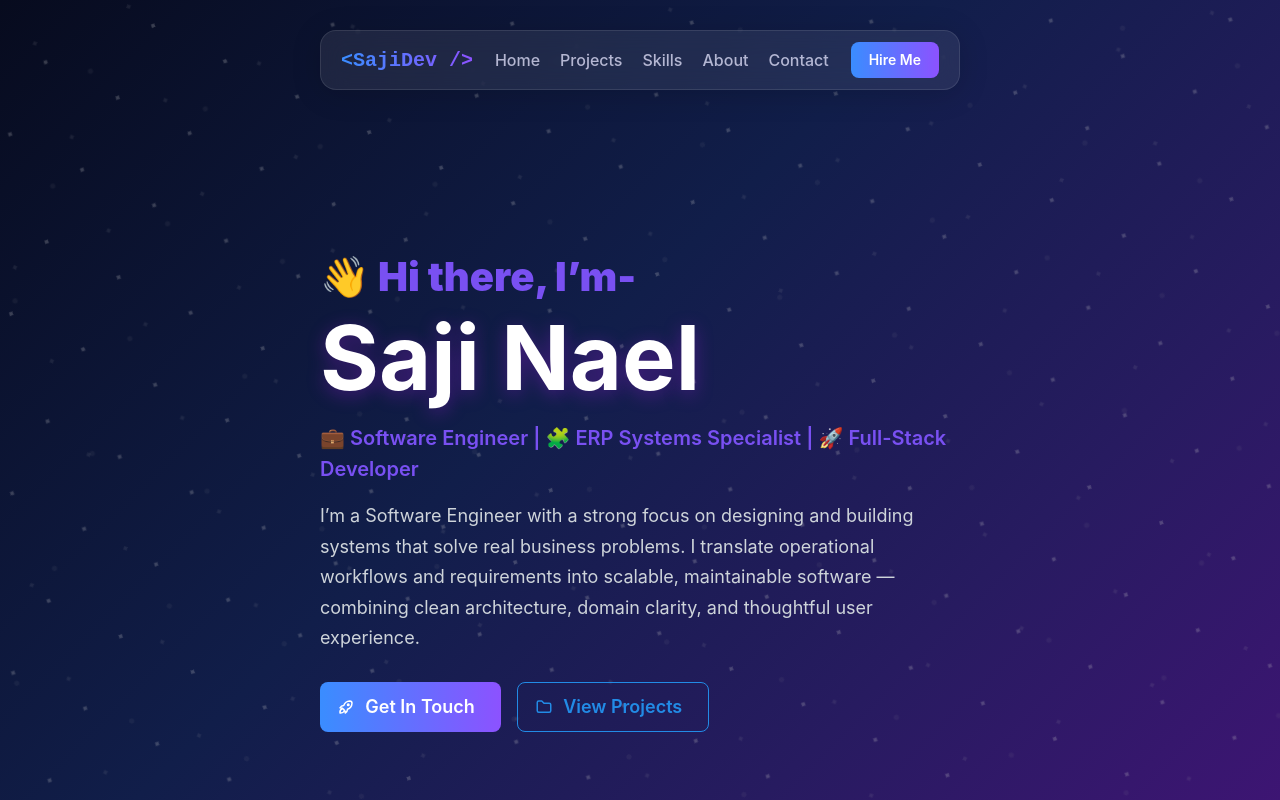
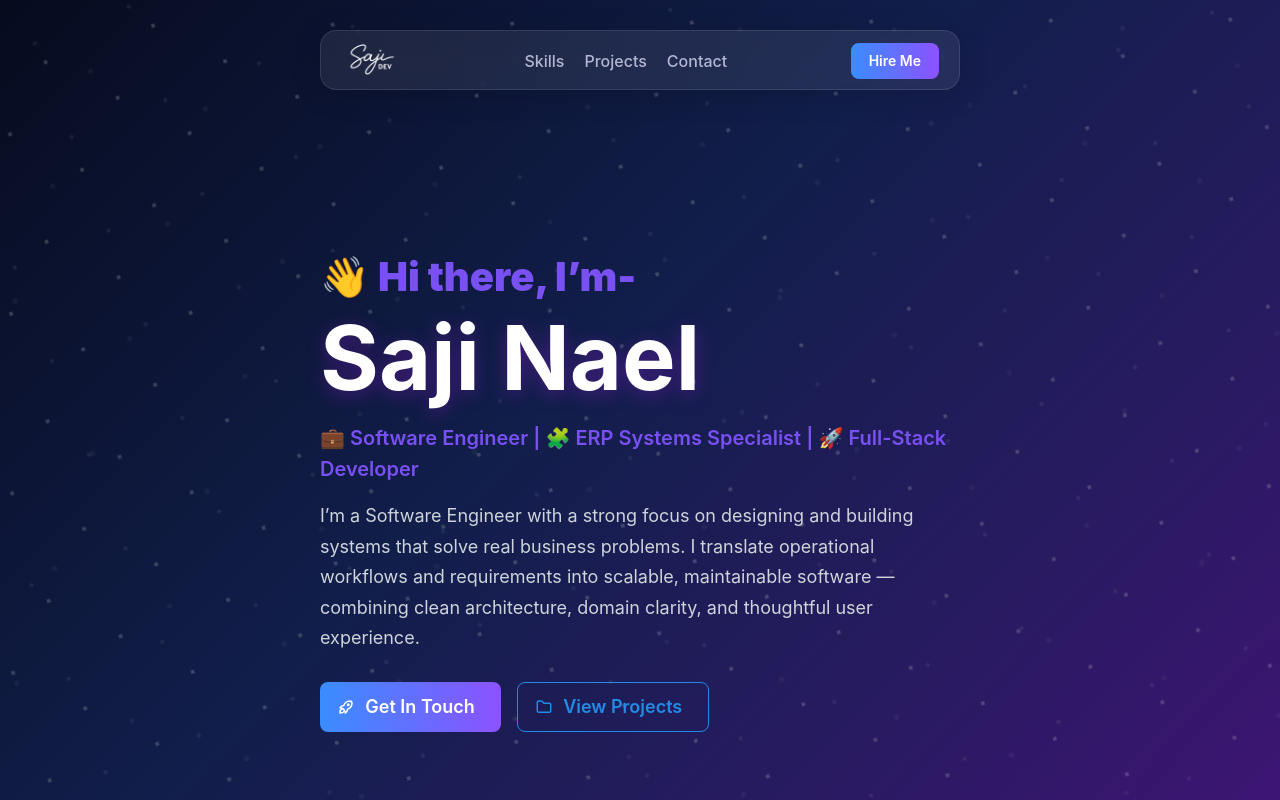
Before and after one commit to sajinael98/portfolio, a Next.js app: page / in a window 1280 px wide. Shown: the top 800 px of the page. Built offline with nearby package versions, Linux system fonts and the light colour scheme.

Commit message:
feat: add logo to header

```diff
--- a/src/app/components/layout/Header/Header.tsx
+++ b/src/app/components/layout/Header/Header.tsx
@@ -1,13 +1,19 @@
 "use client";
 
-import { AppShellHeader, Group, Button, Anchor, Text } from "@mantine/core";
+import { AppShellHeader, Group, Button, Anchor } from "@mantine/core";
+import Image from "next/image";
 import styles from "./Header.module.css";
 
-const links = ["Home", "Projects", "Skills", "About", "Contact"] as const;
+const links = ["Skills", "Projects", "Contact"] as const;
 
 const Header = () => {
   const navlinks = links.map((l) => (
-    <Anchor key={l} underline="never" href={l} className={styles.navLink}>
+    <Anchor
+      key={l}
+      underline="never"
+      href={`#${l.toLowerCase()}`}
+      className={styles.navLink}
+    >
       {l}
     </Anchor>
   ));
@@ -15,15 +21,13 @@ const Header = () => {
   return (
     <AppShellHeader withBorder={false} className={"glass"}>
       <Group justify="space-between" align="center" px="lg" h="100%">
-        <Text
-          fw={700}
-          fz="xl"
-          variant="gradient"
-          gradient={{ from: "#3A8DFF", to: "#8C52FF", deg: 90 }}
-          style={{ fontFamily: "monospace" }}
-        >
-          &lt;SajiDev /&gt;
-        </Text>
+        <Image
+          src="/logo.png"
+          alt="SajiDev Logo"
+          width={60}
+          height={60}
+          style={{ cursor: "pointer" }}
+        />
 
         <Group gap="lg" visibleFrom="sm">
           {navlinks}
```
Also changed, not shown: public/logo.png (added).
